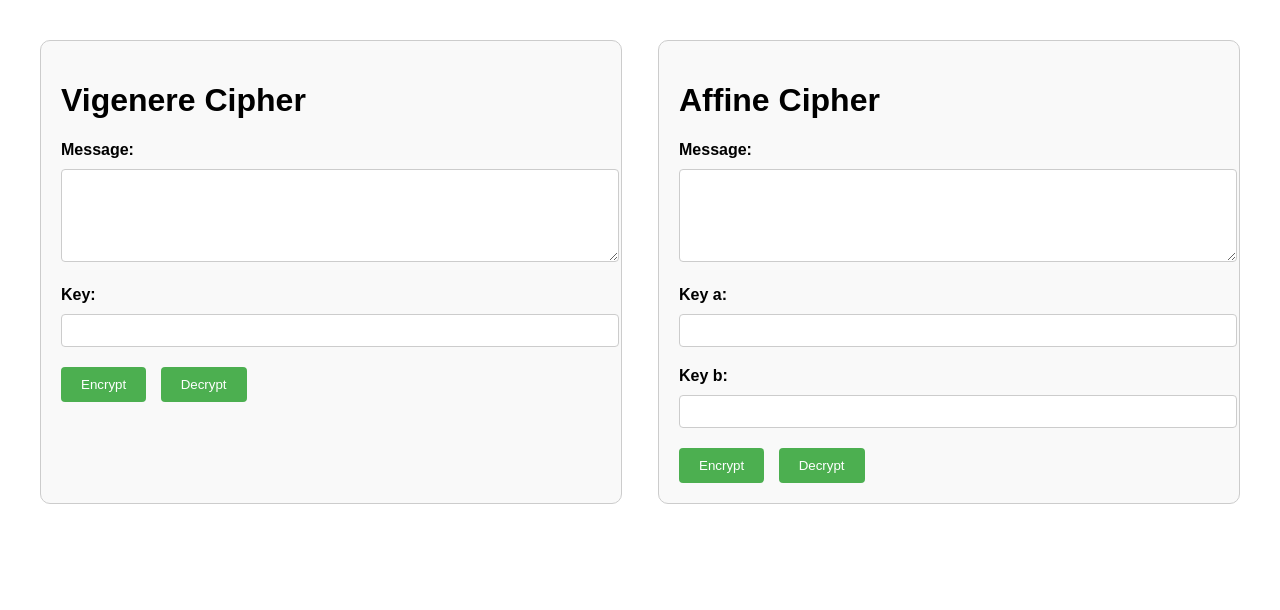
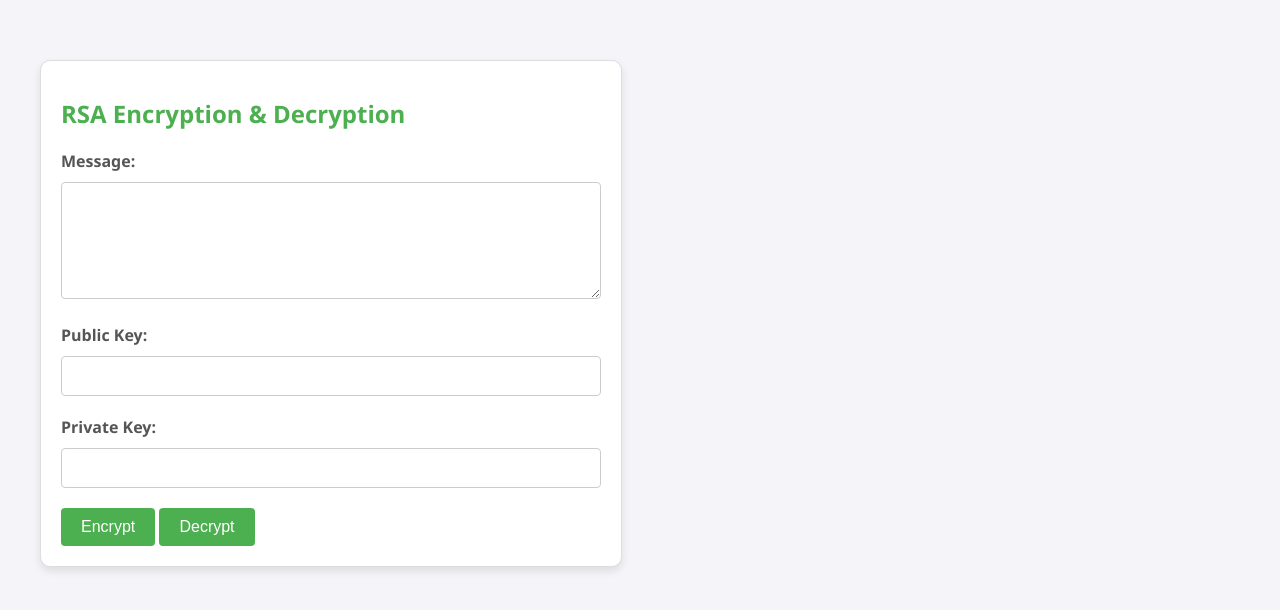
Before and after one commit to danielfais/makalah, a Django app: page / in a window 1280 px wide. Shown: the top 610 px of the page. Run offline with Django 4.2, Linux system fonts and the light colour scheme.

Commit message:
Update index.html

```diff
--- a/templates/index.html
+++ b/templates/index.html
@@ -5,38 +5,51 @@
     <title>{{ heading }}</title>
     <style>
         body {
-            font-family: Arial, sans-serif;
-            margin: 20px;
+            font-family: 'Segoe UI', Tahoma, Geneva, Verdana, sans-serif;
+            margin: 0;
+            padding: 0;
+            background-color: #f4f4f9;
+            color: #333;
         }
 
         .container {
             display: flex;
             justify-content: space-between;
             max-width: 1200px;
-            margin: 0 auto;
+            margin: 40px auto;
             padding: 20px;
         }
 
         .box {
             width: 45%;
             padding: 20px;
-            border: 1px solid #ccc;
+            border: 1px solid #ddd;
             border-radius: 10px;
-            background-color: #f9f9f9;
+            background-color: #fff;
+            box-shadow: 0 4px 8px rgba(0, 0, 0, 0.1);
+        }
+
+        .box h1 {
+            font-size: 24px;
+            margin-bottom: 20px;
+            color: #4CAF50;
         }
 
         .instruction {
             font-weight: bold;
             margin-bottom: 10px;
+            color: #555;
         }
 
         .input-field,
         .key-field {
             width: 100%;
-            padding: 8px;
+            padding: 10px;
             margin-bottom: 20px;
             border: 1px solid #ccc;
             border-radius: 4px;
+            font-size: 16px;
+            box-sizing: border-box;
         }
 
         button {
@@ -46,7 +59,8 @@
             border: none;
             border-radius: 4px;
             cursor: pointer;
-            margin-right: 10px;
+            font-size: 16px;
+            transition: background-color 0.3s;
         }
 
         button:hover {
@@ -55,10 +69,27 @@
 
         .output {
             margin-top: 20px;
+            padding: 15px;
+            border: 1px solid #ddd;
+            border-radius: 4px;
+            background-color: #f9f9f9;
+            color: #333;
+            font-size: 16px;
+            line-height: 1.6;
+        }
+
+        .output h2 {
+            font-size: 20px;
+            margin-bottom: 10px;
+            color: #333;
+        }
+
+        .footer {
+            text-align: center;
             padding: 10px;
-            border: 1px solid #ccc;
-            border-radius: 4px;
-            background-color: #fff;
+            font-size: 14px;
+            color: #aaa;
+            margin-top: 20px;
         }
     </style>
 </head>
@@ -66,55 +97,26 @@
 <body>
     <div class="container">
         <div class="box">
-            <h1>Vigenere Cipher</h1>
-
+            <h1>RSA Encryption & Decryption</h1>
             <form method="post">
                 {% csrf_token %}
                 <div class="instruction">Message:</div>
-                <label for="message1"></label>
-                <textarea name="message" id="message1" class="input-field" rows="5">{{ input_text_vigenere }}</textarea>
+                <textarea name="message" id="message2" class="input-field" rows="5">{{ input_text_rsa }}</textarea>
 
-                <div class="instruction">Key:</div>
-                <label for="key1"></label>
-                <input type="text" name="key" id="key1" class="key-field" value="{{ key_vigenere }}">
+                <div class="instruction">Public Key:</div>
+                <input type="text" name="public_key" id="public_key" class="key-field" value="{{ public_key }}">
 
-                <button type="submit" name="action" value="EncryptVigenere">Encrypt</button>
-                <button type="submit" name="action" value="DecryptVigenere">Decrypt</button>
+                <div class="instruction">Private Key:</div>
+                <input type="text" name="private_key" id="private_key" class="key-field" value="{{ private_key }}">
+
+                <button type="submit" name="action" value="EncryptRSA">Encrypt</button>
+                <button type="submit" name="action" value="DecryptRSA">Decrypt</button>
             </form>
 
-            {% if output_text_vigenere %}
+            {% if output_text_rsa %}
             <div class="output">
                 <h2>Output:</h2>
-                <p>{{ output_text_vigenere }}</p>
-            </div>
-            {% endif %}
-        </div>
-
-        <div class="box">
-            <h1>Affine Cipher</h1>
-
-            <form method="post">
-                {% csrf_token %}
-                <div class="instruction">Message:</div>
-                <label for="message2"></label>
-                <textarea name="message" id="message2" class="input-field" rows="5">{{ input_text_affine }}</textarea>
-
-                <div class="instruction">Key a:</div>
-                <label for="key_a"></label>
-                <input type="text" name="key_a" id="key_a" class="key-field" value="{{ key_a }}">
-
-                <div class="instruction">Key b:</div>
-                <label for="key_b"></label>
-                <input type="text" name="key_b" id="key_b" class="key-field" value="{{ key_b }}">
-
-                <button type="submit" name="action" value="EncryptAffine">Encrypt</button>
-                <button type="submit" name="action" value="DecryptAffine">Decrypt</button>
-            </form>
-
-            {% if output_text_affine %}
-            <div class="output">
-                <h2>Output:</h2>
-                <p>{{ output_text_affine }}</p>
+                <p>{{ output_text_rsa }}</p>
             </div>
             {% endif %}
         </div>
```
